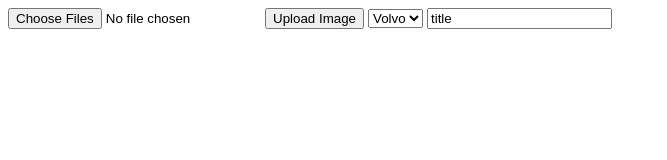
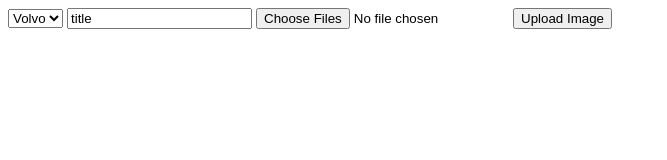
Before and after one commit to EngineeredTruth/multer, a website: page index.html in a window 1280 px wide. Shown: the whole page, without its empty margins (0-667 px from the left). Drawn offline with nearby package versions, Linux system fonts and the light colour scheme; some packages are replaced by stand-ins of ours; a script that the page names is missing.

Commit message:
finally got info added to the post request

```diff
--- a/index.html
+++ b/index.html
@@ -6,17 +6,19 @@
 
 <body>
     <form id="uploadForm" enctype="multipart/form-data" action="/api/photo" method="post">
-        <input type="file" name="userPhoto" multiple />
-        <input type="submit" value="Upload Image" name="submit">
-        <select name="carlist" form="carform">
+
+        <select name="carlist" form="uploadForm">
           <option value="volvo">Volvo</option>
           <option value="saab">Saab</option>
           <option value="opel">Opel</option>
           <option value="audi">Audi</option>
         </select>
         <input type="text" value="title" name="title">
-        </br><span id="status"></span>
+        <input type="file" name="userPhoto" multiple />
+        <input type="submit" value="Upload Image" name="submit" />
     </form>
+
+    </br><span id="status"></span>
 </body>
 
 <script src="http://ajax.googleapis.com/ajax/libs/jquery/1.7.1/jquery.min.js"></script>
```
Also changed, not shown: index.js (+5 -5 lines).
